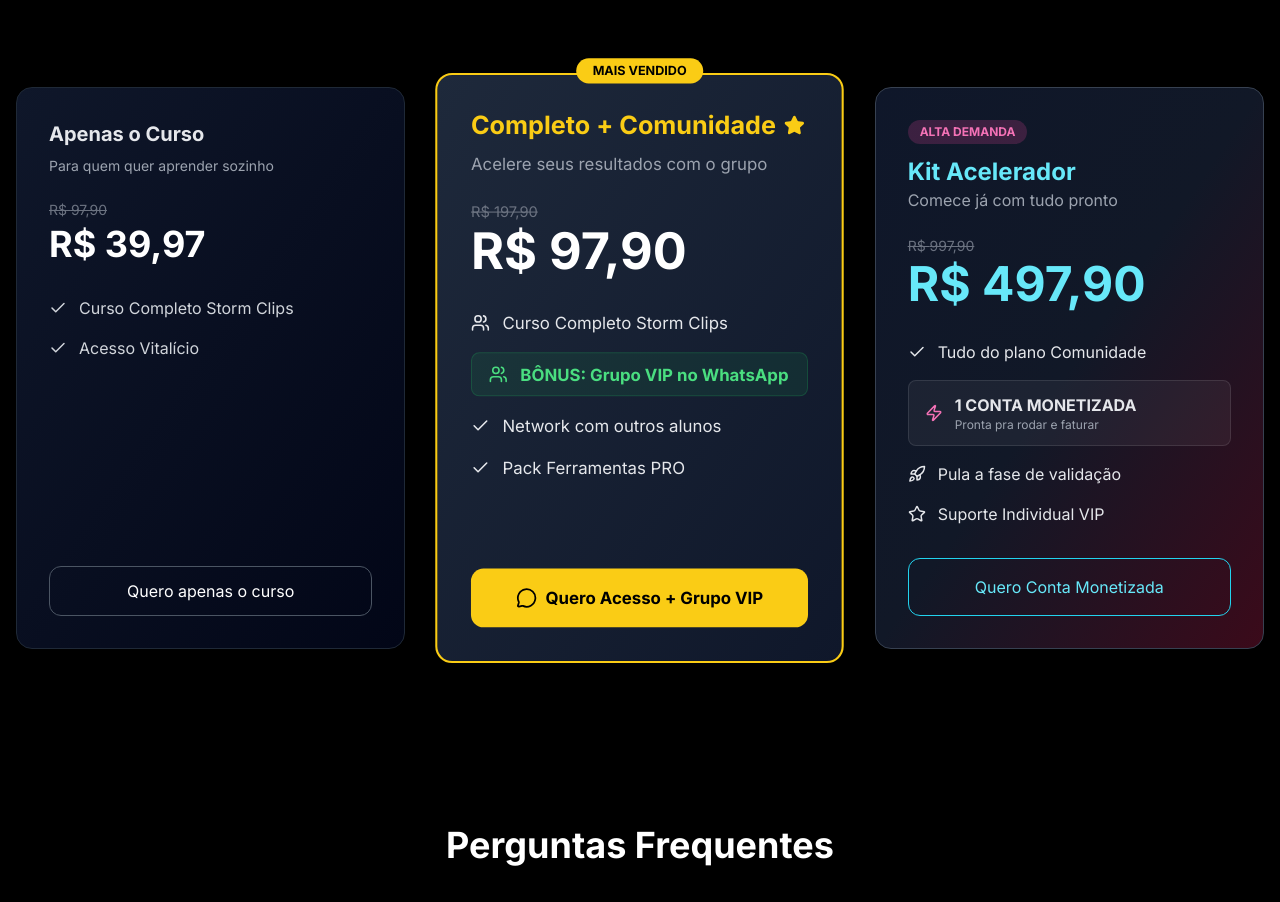
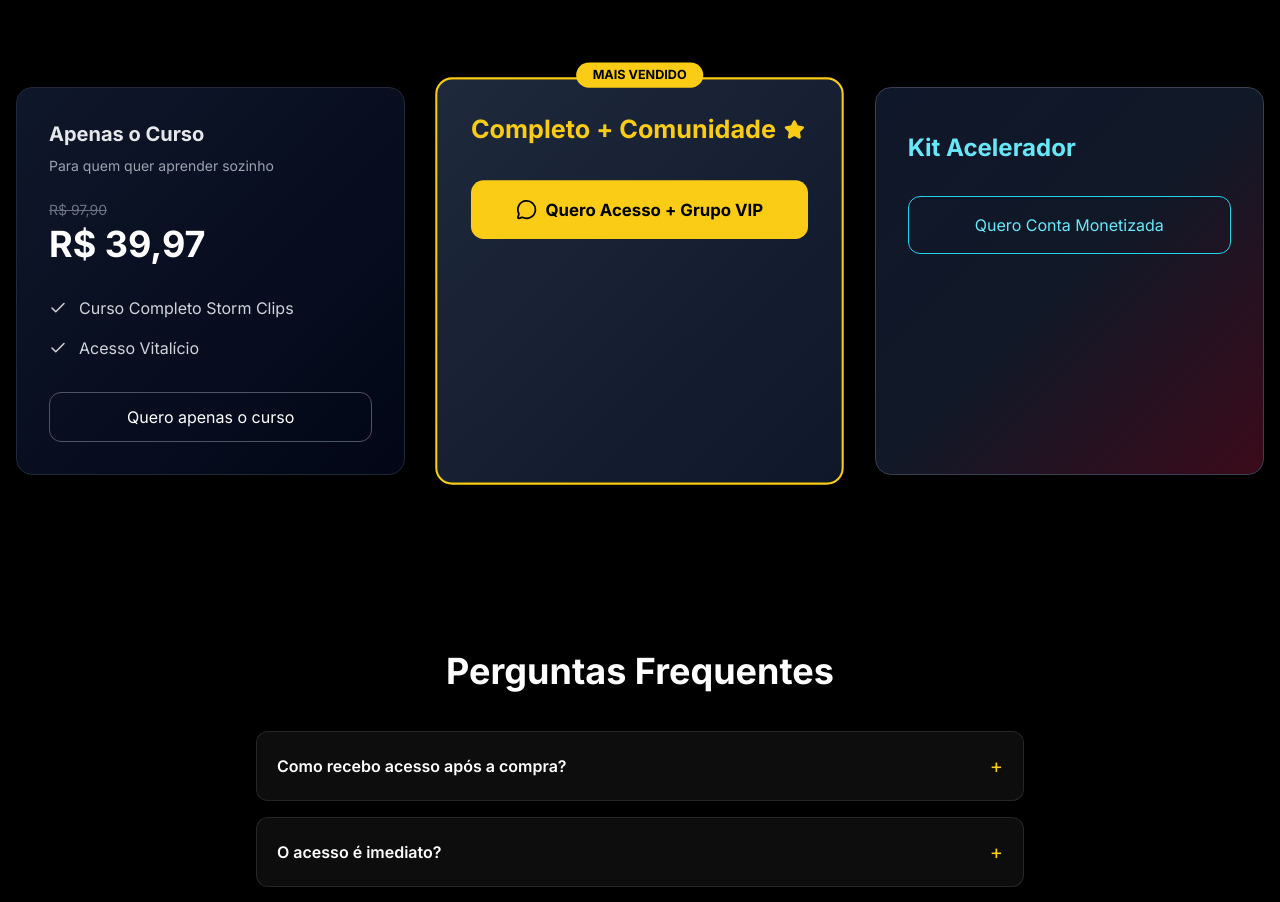
Before and after one commit to superestimado46/meu-site, a React (Vite) app: page / in a window 1280 px wide. Shown: the part 5460-6362 px from the top of the page. Built offline with nearby package versions, Linux system fonts and the light colour scheme.

Commit message:
Pricing.tsx

```diff
--- a/components/Pricing.tsx
+++ b/components/Pricing.tsx
@@ -9,34 +9,37 @@ const prices = {
 
 const formatPrice = (value: number) => value.toFixed(2).replace(".", ",");
 
-const trackInitiateCheckout = () => {
+// 🔥 NOVA FUNÇÃO (CORRIGIDA)
+const openCheckoutWithTracking = (
+  e: React.MouseEvent<HTMLAnchorElement>,
+  url: string
+) => {
+  e.preventDefault();
+
   if (typeof window !== "undefined" && (window as any).fbq) {
     (window as any).fbq("track", "InitiateCheckout");
   }
+
+  setTimeout(() => {
+    window.open(url, "_blank", "noopener,noreferrer");
+  }, 400);
 };
 
 const Pricing: React.FC = () => {
   const [isUpsellOpen, setIsUpsellOpen] = useState(false);
 
-  // ✅ link do upsell (Plano 2 mais barato no pop-up)
   const UPSELL_CHECKOUT_URL = "https://checkout.ticto.app/O454C8D0C";
-
-  // ✅ link do plano 1 (caso a pessoa recuse o upsell)
   const BASIC_CHECKOUT_URL = "https://checkout.ticto.app/OECD58110";
 
-  // ✅ preço especial do pop-up
   const UPSELL_PRICE = 59.9;
-
-  // ✅ contador (por sessão) dentro do pop-up
-  const UPSELL_SECONDS = 10 * 60; // 10 minutos
+  const UPSELL_SECONDS = 10 * 60;
   const [upsellTimeLeft, setUpsellTimeLeft] = useState(UPSELL_SECONDS);
 
   const savings = useMemo(() => {
-    const diff = prices.premium.current - UPSELL_PRICE; // 97,90 - 59,90 = 38,00
+    const diff = prices.premium.current - UPSELL_PRICE;
     return diff > 0 ? diff : 0;
   }, []);
 
-  // Fecha com ESC
   useEffect(() => {
     if (!isUpsellOpen) return;
     const onKeyDown = (e: KeyboardEvent) => {
@@ -46,7 +49,6 @@ const Pricing: React.FC = () => {
     return () => window.removeEventListener("keydown", onKeyDown);
   }, [isUpsellOpen]);
 
-  // Timer do pop-up (usa localStorage para manter se recarregar)
   useEffect(() => {
     if (!isUpsellOpen) return;
 
@@ -80,6 +82,7 @@ const Pricing: React.FC = () => {
     <section id="oferta" className="py-24 bg-black relative overflow-hidden">
       <div className="container mx-auto px-4">
         <div className="grid grid-cols-1 lg:grid-cols-3 gap-10 max-w-7xl mx-auto items-stretch">
+
           {/* PLANO 1 */}
           <div className="pricing-card bg-gradient-to-br from-[#0f172a] to-[#020617] border border-gray-800 rounded-2xl p-8 flex flex-col">
             <h3 className="text-xl font-bold text-gray-200">Apenas o Curso</h3>
@@ -130,49 +133,13 @@ const Pricing: React.FC = () => {
               <Star size={20} fill="currentColor" />
             </h3>
 
-            <p className="text-gray-400 mt-2">
-              Acelere seus resultados com o grupo
-            </p>
-
-            <div className="mt-6">
-              <p className="text-gray-500 line-through text-sm">
-                R$ {formatPrice(prices.premium.old)}
-              </p>
-
-              <p className="text-5xl font-bold text-white mt-1">
-                R$ {formatPrice(prices.premium.current)}
-              </p>
-            </div>
-
-            <ul className="mt-8 space-y-4 flex-1 text-gray-200">
-              <li className="flex items-center gap-3">
-                <Users size={18} />
-                Curso Completo Storm Clips
-              </li>
-
-              <li className="flex items-center gap-3 bg-green-500/10 border border-green-500/20 px-4 py-2 rounded-lg">
-                <Users size={18} className="text-green-400" />
-                <span className="text-green-400 font-bold">
-                  BÔNUS: Grupo VIP no WhatsApp
-                </span>
-              </li>
-
-              <li className="flex items-center gap-3">
-                <Check size={18} />
-                Network com outros alunos
-              </li>
-
-              <li className="flex items-center gap-3">
-                <Check size={18} />
-                Pack Ferramentas PRO
-              </li>
-            </ul>
-
             <a
               href="https://checkout.ticto.app/O5A79A605"
               target="_blank"
               rel="noopener noreferrer"
-              onClick={trackInitiateCheckout}
+              onClick={(e) =>
+                openCheckoutWithTracking(e, "https://checkout.ticto.app/O5A79A605")
+              }
               className="mt-8 bg-yellow-400 text-black font-bold text-center py-4 rounded-xl hover:bg-yellow-300 transition flex items-center justify-center gap-2"
             >
               <MessageCircle size={20} />
@@ -182,58 +149,17 @@ const Pricing: React.FC = () => {
 
           {/* PLANO 3 */}
           <div className="pricing-card bg-gradient-to-br from-[#0f172a] via-[#111827] to-[#3b0a1a] border border-gray-700 rounded-2xl p-8 flex flex-col">
-            <div className="inline-flex items-center gap-2 bg-pink-500/20 text-pink-400 text-xs font-bold px-3 py-1 rounded-full w-fit">
-              ALTA DEMANDA
-            </div>
-
             <h3 className="text-2xl font-bold text-cyan-300 mt-3">
               Kit Acelerador
             </h3>
-
-            <p className="text-gray-400">Comece já com tudo pronto</p>
-
-            <div className="mt-6">
-              <p className="text-gray-500 line-through text-sm">
-                R$ {formatPrice(prices.ultra.old)}
-              </p>
-
-              <p className="text-5xl font-bold text-cyan-300 mt-1">
-                R$ {formatPrice(prices.ultra.current)}
-              </p>
-            </div>
-
-            <ul className="mt-8 space-y-4 flex-1 text-gray-200">
-              <li className="flex items-center gap-3">
-                <Check size={18} />
-                Tudo do plano Comunidade
-              </li>
-
-              <li className="flex items-center gap-3 bg-white/5 border border-white/10 px-4 py-3 rounded-lg">
-                <Zap size={18} className="text-pink-400" />
-                <div>
-                  <p className="font-bold">1 CONTA MONETIZADA</p>
-                  <p className="text-xs text-gray-400">
-                    Pronta pra rodar e faturar
-                  </p>
-                </div>
-              </li>
-
-              <li className="flex items-center gap-3">
-                <Rocket size={18} />
-                Pula a fase de validação
-              </li>
-
-              <li className="flex items-center gap-3">
-                <Star size={18} />
-                Suporte Individual VIP
-              </li>
-            </ul>
 
             <a
               href="https://checkout.ticto.app/ODA540CFB"
               target="_blank"
               rel="noopener noreferrer"
-              onClick={trackInitiateCheckout}
+              onClick={(e) =>
+                openCheckoutWithTracking(e, "https://checkout.ticto.app/ODA540CFB")
+              }
               className="mt-8 border border-cyan-400 text-cyan-300 text-center py-4 rounded-xl hover:bg-cyan-400 hover:text-black transition"
             >
               Quero Conta Monetizada
@@ -243,104 +169,20 @@ const Pricing: React.FC = () => {
       </div>
 
       {isUpsellOpen && (
-        <div
-          className="fixed inset-0 z-[999] flex items-center justify-center px-4"
-          role="dialog"
-          aria-modal="true"
-        >
-          <div
-            className="absolute inset-0 bg-black/75 backdrop-blur-sm"
-            onClick={() => setIsUpsellOpen(false)}
-          />
+        <div className="fixed inset-0 z-[999] flex items-center justify-center px-4">
+          <div className="absolute inset-0 bg-black/75" onClick={() => setIsUpsellOpen(false)} />
 
-          <div className="relative z-10 w-full max-w-md rounded-2xl border border-yellow-400/40 bg-gradient-to-br from-[#1e293b] to-[#0f172a] shadow-[0_0_60px_rgba(0,0,0,0.65)] overflow-hidden">
-            <div className="p-5 border-b border-white/10 flex items-start justify-between gap-4">
-              <div className="w-full">
-                <div className="flex items-center gap-2 flex-wrap">
-                  <span className="inline-flex items-center gap-2 bg-yellow-400 text-black text-[10px] font-black px-3 py-1 rounded-full uppercase tracking-widest">
-                    Desbloqueado só hoje
-                  </span>
-
-                  <span className="inline-flex items-center bg-green-500/15 text-green-300 border border-green-500/25 text-[10px] font-bold px-3 py-1 rounded-full uppercase tracking-widest">
-                    Economize R$ {formatPrice(savings)}
-                  </span>
-
-                  <span className="ml-auto inline-flex items-center bg-black/35 border border-white/10 text-white text-xs font-black px-3 py-1 rounded-full tracking-widest">
-                    ⏳ {mm}:{ss}
-                  </span>
-                </div>
-
-                <h3 className="text-xl font-extrabold text-white mt-3 flex items-center gap-2">
-                  Completo + Comunidade{" "}
-                  <Star size={18} fill="currentColor" className="text-yellow-300" />
-                </h3>
-
-                <p className="text-sm text-gray-300 mt-1">
-                  Antes de ir no plano básico, pega esse upgrade com desconto exclusivo.
-                </p>
-              </div>
-
-              <button
-                type="button"
-                onClick={() => setIsUpsellOpen(false)}
-                className="text-white/70 hover:text-white text-2xl leading-none"
-                aria-label="Fechar"
-              >
-                ×
-              </button>
-            </div>
-
-            <div className="p-5">
-              <div className="rounded-2xl border border-yellow-400/40 bg-black/20 p-5">
-                <div className="inline-block bg-yellow-400 text-black text-[10px] font-bold px-3 py-1 rounded-full">
-                  MAIS VENDIDO
-                </div>
-
-                <p className="text-gray-300 mt-3 text-sm">
-                  Acelere seus resultados com o grupo
-                </p>
-
-                <div className="mt-3 flex items-baseline gap-3 flex-wrap">
-                  <span className="text-sm text-gray-400 line-through">
-                    R$ {formatPrice(prices.premium.current)}
-                  </span>
-                  <span className="text-4xl font-black text-white">
-                    R$ {formatPrice(UPSELL_PRICE)}
-                  </span>
-                  <span className="text-xs text-yellow-200 font-bold bg-yellow-400/10 border border-yellow-400/20 px-2 py-1 rounded-lg">
-                    desbloqueio por tempo limitado
-                  </span>
-                </div>
-
-                <ul className="mt-4 space-y-2 text-sm text-gray-200">
-                  <li className="flex items-center gap-2">
-                    <Users size={16} className="text-yellow-300" />
-                    Curso Completo Storm Clips
-                  </li>
-                  <li className="flex items-center gap-2">
-                    <Users size={16} className="text-green-400" />
-                    <span className="text-green-400 font-bold">
-                      BÔNUS: Grupo VIP no WhatsApp
-                    </span>
-                  </li>
-                  <li className="flex items-center gap-2">
-                    <Check size={16} className="text-white" />
-                    Network com outros alunos
-                  </li>
-                  <li className="flex items-center gap-2">
-                    <Check size={16} className="text-white" />
-                    Pack Ferramentas PRO
-                  </li>
-                </ul>
+          <div className="relative z-10 w-full max-w-md bg-[#1e293b] p-6 rounded-2xl">
 
             <a
               href={UPSELL_CHECKOUT_URL}
               target="_blank"
               rel="noopener noreferrer"
-                  onClick={trackInitiateCheckout}
-                  className="mt-5 w-full bg-yellow-400 text-black font-black text-center py-4 rounded-xl hover:bg-yellow-300 transition flex items-center justify-center gap-2"
+              onClick={(e) =>
+                openCheckoutWithTracking(e, UPSELL_CHECKOUT_URL)
+              }
+              className="mt-5 w-full bg-yellow-400 text-black font-black text-center py-4 rounded-xl"
             >
-                  <MessageCircle size={20} />
               Sim! Quero o desconto de hoje
             </a>
 
@@ -348,31 +190,17 @@ const Pricing: React.FC = () => {
               href={BASIC_CHECKOUT_URL}
               target="_blank"
               rel="noopener noreferrer"
-                  onClick={trackInitiateCheckout}
-                  className="mt-3 w-full border border-white/20 text-white font-bold text-center py-3 rounded-xl hover:bg-white/5 transition block"
+              onClick={(e) =>
+                openCheckoutWithTracking(e, BASIC_CHECKOUT_URL)
+              }
+              className="mt-3 w-full border border-white text-white text-center py-3 rounded-xl block"
             >
               Não, quero apenas o curso
             </a>
 
-                <p className="text-center text-[11px] text-gray-400 mt-4">
-                  *Quando o tempo zerar, esse desconto some automaticamente.
-                </p>
-              </div>
-            </div>
           </div>
         </div>
       )}
-
-      <style>{`
-        .pricing-card{
-          transition: all 0.35s ease;
-        }
-
-        .pricing-card:hover{
-          transform: translateY(-8px) scale(1.02);
-          box-shadow: 0 20px 50px rgba(0,0,0,0.6);
-        }
-      `}</style>
     </section>
   );
 };
```
Lines whose indentation alone changed are shown as unchanged.
